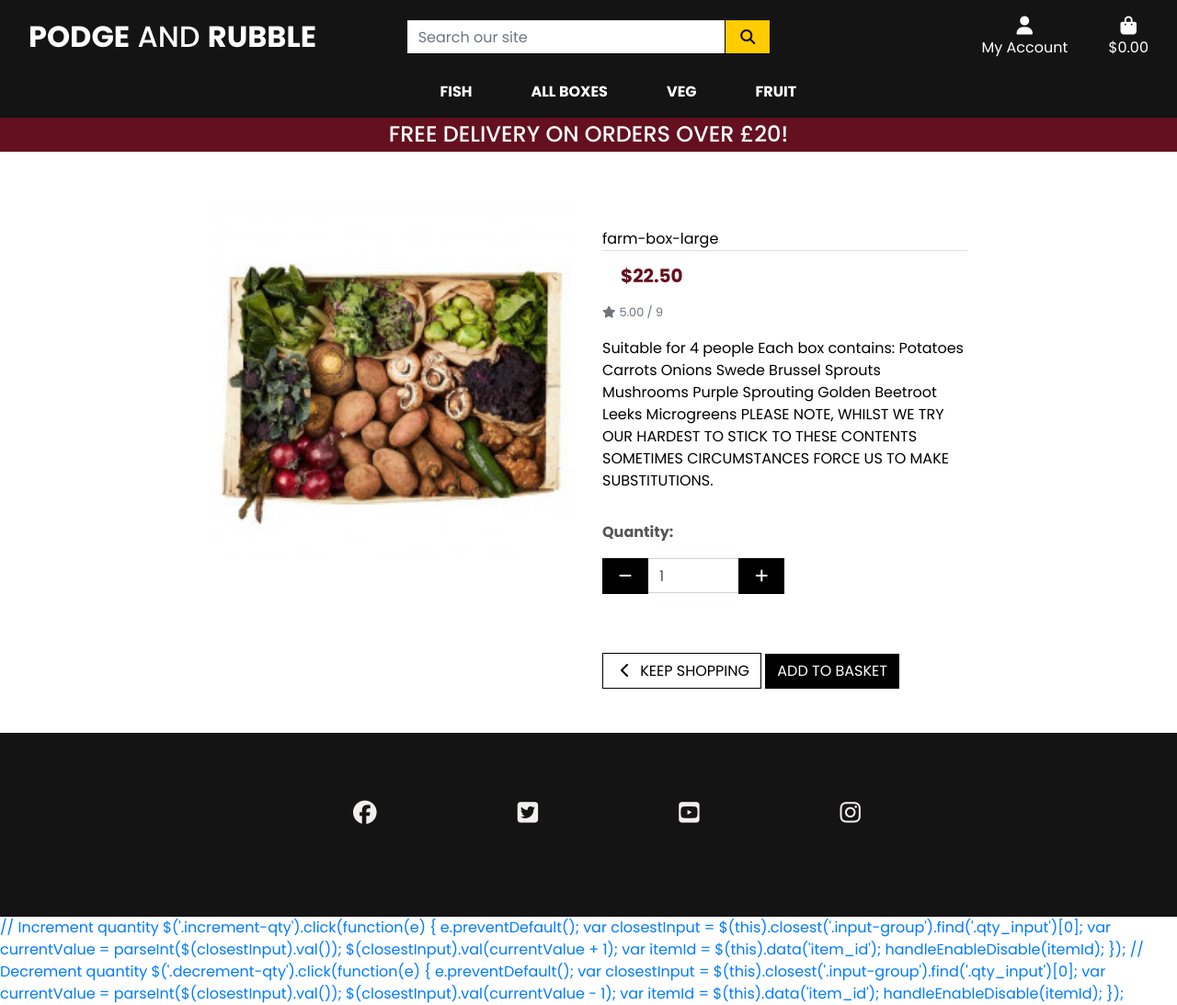
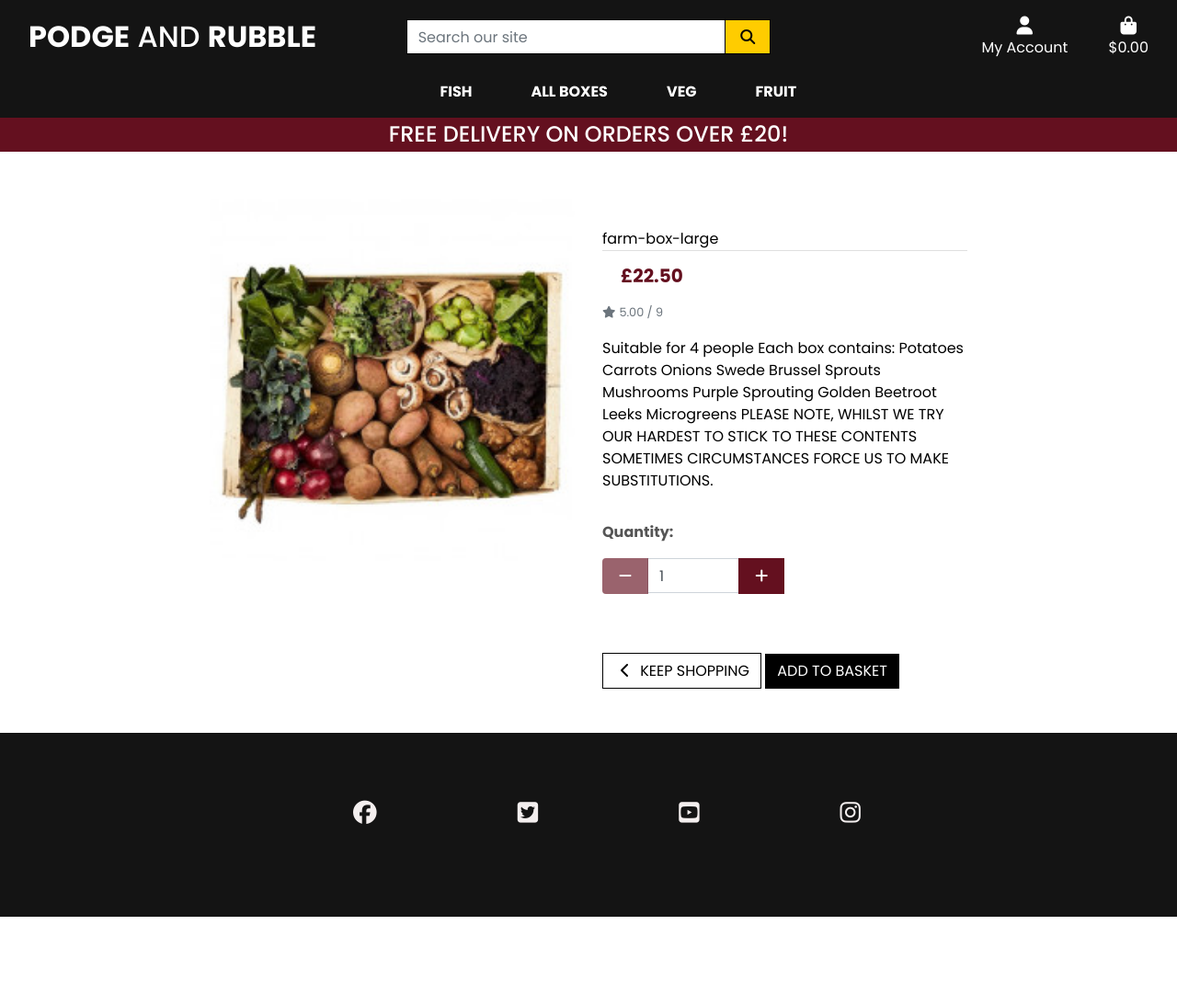
Before and after one commit to struk49/podgeandrubble, a Django app: page /products/1 in a window 1280 px wide. Shown: the whole page at 92% size. After the commit the page ends 997 px from the top, so only its background shows below. Run offline with Django 3.2, Linux system fonts and the light colour scheme; data comes from the database, SQL or seed files in the repository; both versions use the stored data as it was after the commit; some libraries are stand-ins or nearby versions.

Commit message:
added quantity minus and add buttoms

```diff
--- a/basket/templates/basket/basket.html
+++ b/basket/templates/basket/basket.html
@@ -20,7 +20,7 @@
             </div>
         </div>
 
-        <  <div class="row">
+          <div class="row">
             <div class="col">
                 {% if basket_items %}
                     <div class="table-responsive rounded">
--- a/podgeandrubble/settings.py
+++ b/podgeandrubble/settings.py
@@ -25,7 +25,7 @@ SECRET_KEY = 'django-insecure-n&9i4rdxmq6jt#pv$3ut)&1n^$_$ev)32572_5=j4z+6a585ir
 # SECURITY WARNING: don't run with debug turned on in production!
 DEBUG = True
 
-ALLOWED_HOSTS = ['8000-struk49-podgeandrubble-a5occ5b91km.ws-eu110.gitpod.io']
+ALLOWED_HOSTS = ['8000-struk49-podgeandrubble-jsxo5hnuvf7.ws-eu110.gitpod.io']
 
 
 # Application definition
--- a/products/templates/products/includes/quantity_control.html
+++ b/products/templates/products/includes/quantity_control.html
@@ -1,3 +1,27 @@
+<script type="text/javascript">
+
+    // Disable +/- buttons outside 1-99 range
+    function handleEnableDisable(itemId) {
+        var currentValue = parseInt($(`#id_qty_${itemId}`).val());
+        var minusDisabled = currentValue < 2;
+        var plusDisabled = currentValue > 98;
+        $(`#decrement-qty_${itemId}`).prop('disabled', minusDisabled);
+        $(`#increment-qty_${itemId}`).prop('disabled', plusDisabled);
+    }
+
+    // Ensure proper enabling/disabling of all inputs on page load
+    var allQtyInputs = $('.qty_input');
+    for(var i = 0; i < allQtyInputs.length; i++){
+        var itemId = $(allQtyInputs[i]).data('item_id');
+        handleEnableDisable(itemId);
+    }
+
+    // Check enable/disable every time the input is changed
+    $('.qty_input').change(function() {
+        var itemId = $(this).data('item_id');
+        handleEnableDisable(itemId);
+    });
+
     // Increment quantity
     $('.increment-qty').click(function(e) {
        e.preventDefault();
--- a/products/templates/products/product_detail.html
+++ b/products/templates/products/product_detail.html
@@ -29,7 +29,7 @@
         <div class="col-12 col-md-6 col-lg-4">
             <div class="product-details-container mb-5 mt-md-5">
                 <p class="mb-0 text-black">{{ product.name }}</p>
-                <p class="lead mb-0 card-footer bg-white font-weight-bold">${{ product.price }}</p>
+                <p class="lead mb-0 card-footer bg-white font-weight-bold">£{{ product.price }}</p>
                 {% if product.rating %}
                 <small class="text-muted"><i class="fas fa-star mr-1"></i>{{ product.rating }} / 9</small>
                 {% else %}
@@ -44,7 +44,7 @@
                             <div class="form-group w-50">
                                 <div class="input-group">
                                     <div class="input-group-prepend">
-                                        <button class="decrement-qty btn btn-black rounded-0"
+                                        <button class="decrement-qty btn btn-maroon"
                                             data-item_id="{{ product.id }}" id="decrement-qty_{{ product.id }}">
                                             <span class="icon">
                                                 <i class="fas fa-minus"></i>
@@ -56,7 +56,7 @@
                                         data-item_id="{{ product.id }}"
                                         id="id_qty_{{ product.id }}">
                                     <div class="input-group-append">
-                                        <button class="increment-qty btn btn-black rounded-0"
+                                        <button class="increment-qty btn btn-maroon rounded-0"
                                             data-item_id="{{ product.id }}" id="increment-qty_{{ product.id }}">
                                             <span class="icon">
                                                 <i class="fas fa-plus"></i>
--- a/static/css/base.css
+++ b/static/css/base.css
@@ -92,7 +92,10 @@ body {
     color: white !important;
 }
 
-
+.btn-maroon {
+    background: #64101f ;
+    color: #fff;
+}
 /** About **/
 .about {
     background-color: #141414 !important;
--- a/templates/base.html
+++ b/templates/base.html
@@ -87,7 +87,7 @@
                               <div><i class="fas fa-shopping-bag fa-lg"></i></div>
                               <p class="my-0">
                                   {% if grand_total %}
-                                      ${{ grand_total|floatformat:2 }}
+                                      £{{ grand_total|floatformat:2 }}
                                   {% else %}
                                       $0.00
                                   {% endif %}
```
Also changed, not shown: db.sqlite3. Lines whose indentation alone changed are shown as unchanged.
